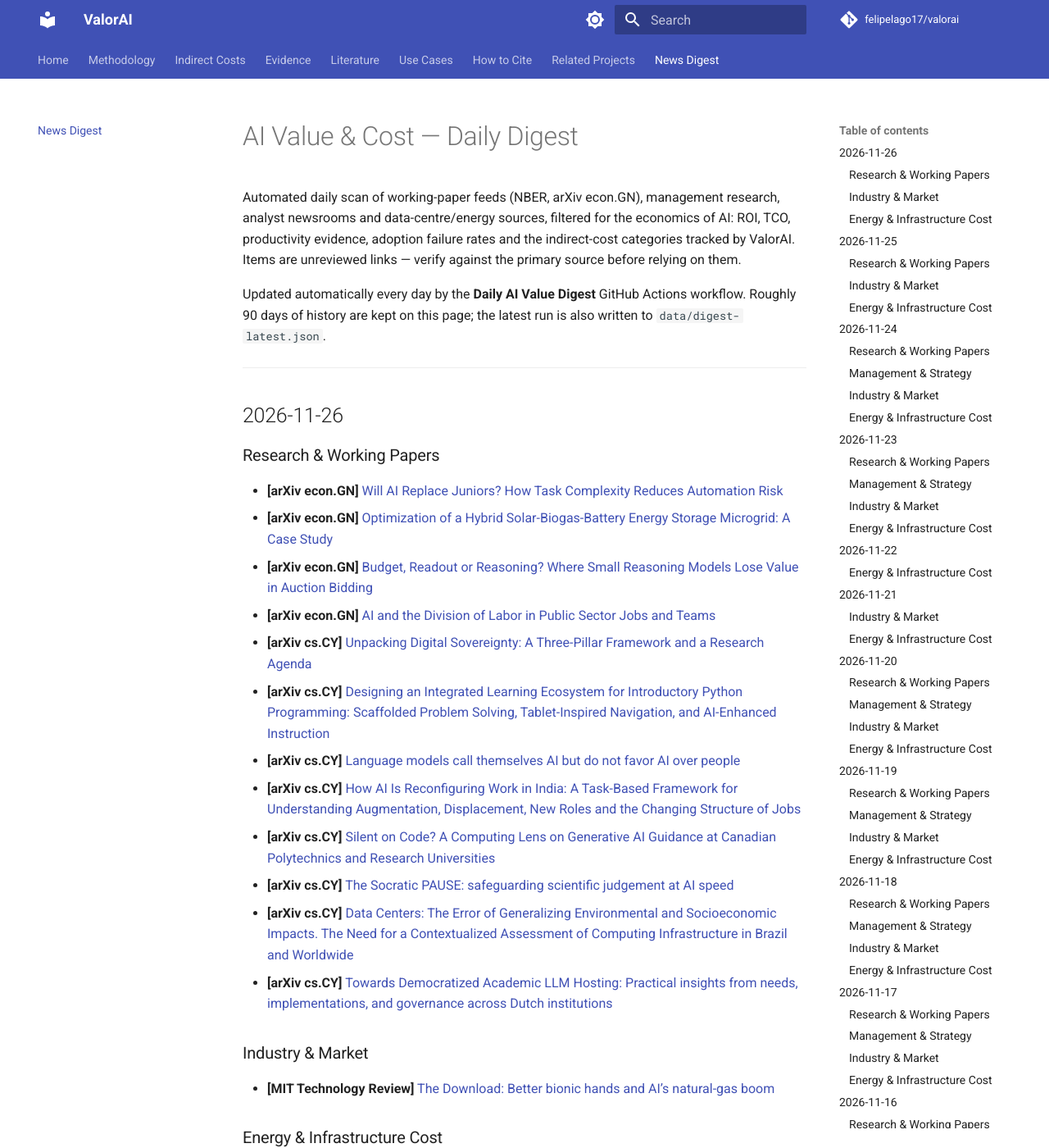
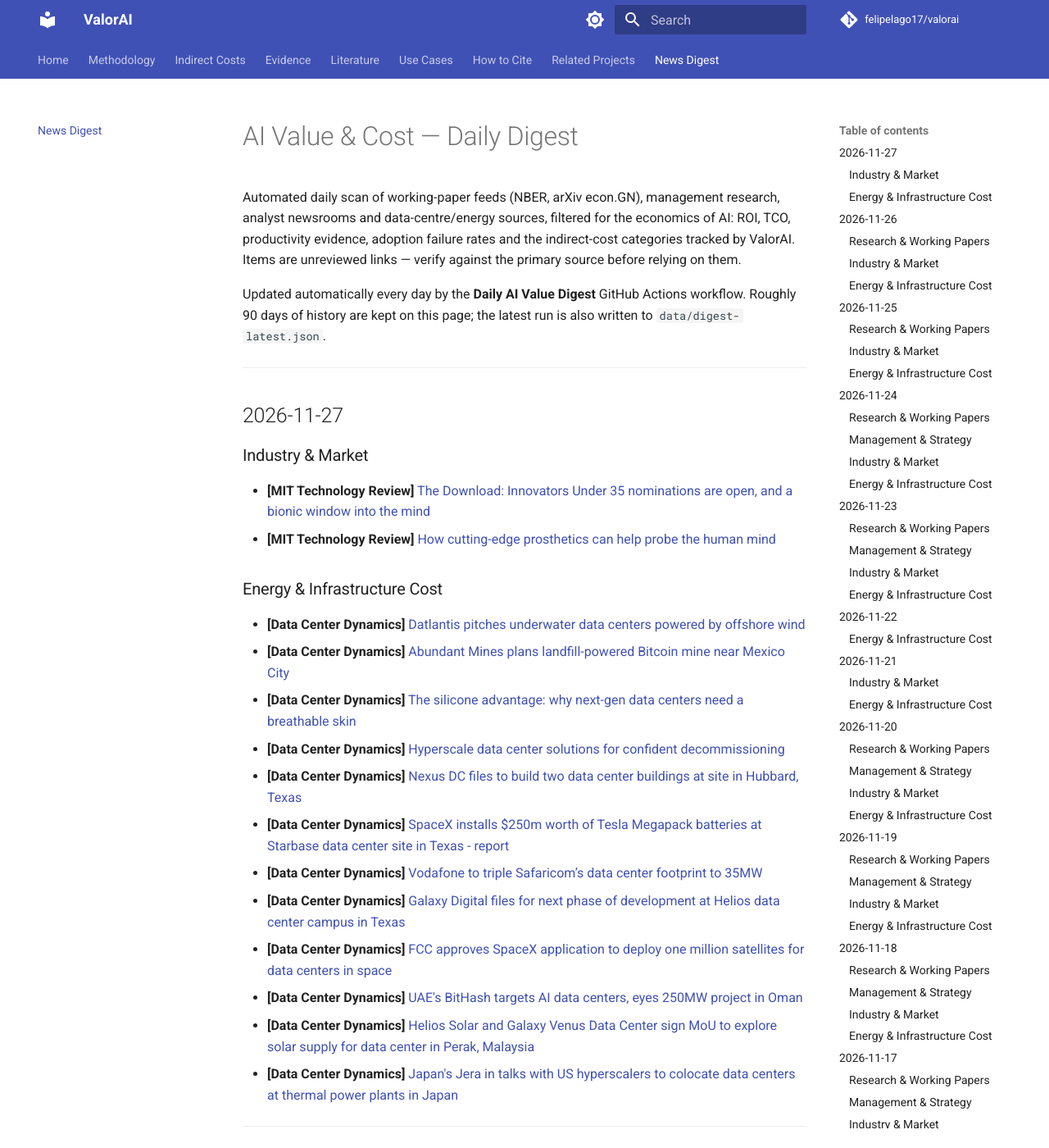
Before and after one commit to felipelago17/valorai, an MkDocs documentation site: the page built from docs/news/digest.md, in a window 1280 px wide and 1400 px high. Shown: the whole window at 82% size. Built offline with MkDocs 1.6.1 and Material for MkDocs 9.7.7, drawn with Linux system fonts in a browser that asks for light colours; comment, search, counter and statistics services are not loaded.

Commit message:
chore: daily digest 2026-11-27

```diff
--- a/docs/news/digest.md
+++ b/docs/news/digest.md
@@ -9,6 +9,30 @@ Roughly 90 days of history are kept on this page; the latest run is also written
 ---
 
 <!-- DIGEST_START -->
+## 2026-11-27
+
+### Industry & Market
+
+- **[MIT Technology Review]** [The Download: Innovators Under 35 nominations are open, and a bionic window into the mind](https://www.technologyreview.com/2026/11/27/1149960/the-download-the-download-innovators-under-35-nominations-bionic-hand/)
+- **[MIT Technology Review]** [How cutting-edge prosthetics can help probe the human mind](https://www.technologyreview.com/2026/11/27/1149946/cutting-edge-prosthetics-allow-researchers-to-probe-the-human-mind/)
+
+### Energy & Infrastructure Cost
+
+- **[Data Center Dynamics]** [Datlantis pitches underwater data centers powered by offshore wind](https://www.datacenterdynamics.com/en/news/datlantis-pitches-underwater-data-centers-powered-by-offshore-wind/)
+- **[Data Center Dynamics]** [Abundant Mines plans landfill-powered Bitcoin mine near Mexico City](https://www.datacenterdynamics.com/en/news/abundant-mines-plans-landfill-powered-bitcoin-mine-near-mexico-city/)
+- **[Data Center Dynamics]** [The silicone advantage: why next-gen data centers need a breathable skin](https://www.datacenterdynamics.com/en/opinions/the-silicone-advantage-why-next-gen-data-centers-need-a-breathable-skin/)
+- **[Data Center Dynamics]** [Hyperscale data center solutions for confident decommissioning](https://www.datacenterdynamics.com/en/whitepapers/hyperscale-data-center-solutions-for-confident-decommissioning/)
+- **[Data Center Dynamics]** [Nexus DC files to build two data center buildings at site in Hubbard, Texas](https://www.datacenterdynamics.com/en/news/nexus-dc-files-to-build-two-data-center-buildings-at-site-in-hubbard-texas/)
+- **[Data Center Dynamics]** [SpaceX installs $250m worth of Tesla Megapack batteries at Starbase data center site in Texas - report](https://www.datacenterdynamics.com/en/news/spacex-installs-250m-worth-of-tesla-megapack-batteries-at-starbase-data-center-site-in-texas-report/)
+- **[Data Center Dynamics]** [Vodafone to triple Safaricom’s data center footprint to 35MW](https://www.datacenterdynamics.com/en/news/vodafone-to-triple-safaricoms-data-center-footprint-to-35mw/)
+- **[Data Center Dynamics]** [Galaxy Digital files for next phase of development at Helios data center campus in Texas](https://www.datacenterdynamics.com/en/news/galaxy-digital-files-for-next-phase-of-development-at-helios-data-center-campus-in-texas/)
+- **[Data Center Dynamics]** [FCC approves SpaceX application to deploy one million satellites for data centers in space](https://www.datacenterdynamics.com/en/news/fcc-approves-spacex-application-to-deploy-one-million-satellites-for-data-centers-in-space/)
+- **[Data Center Dynamics]** [UAE's BitHash targets AI data centers, eyes 250MW project in Oman](https://www.datacenterdynamics.com/en/news/uaes-bithash-targets-ai-data-centers-eyes-250mw-project-in-oman/)
+- **[Data Center Dynamics]** [Helios Solar and Galaxy Venus Data Center sign MoU to explore solar supply for data center in Perak, Malaysia](https://www.datacenterdynamics.com/en/news/helios-solar-and-galaxy-venus-data-center-sign-mou-to-explore-solar-supply-for-data-center-in-perak-malaysia/)
+- **[Data Center Dynamics]** [Japan's Jera in talks with US hyperscalers to colocate data centers at thermal power plants in Japan](https://www.datacenterdynamics.com/en/news/japans-jera-in-talks-with-us-hyperscalers-to-colocate-data-centers-at-thermal-power-plants-in-japan/)
+
+---
+
 ## 2026-11-26
 
 ### Research & Working Papers
```
Also changed, not shown: 2 other files.
